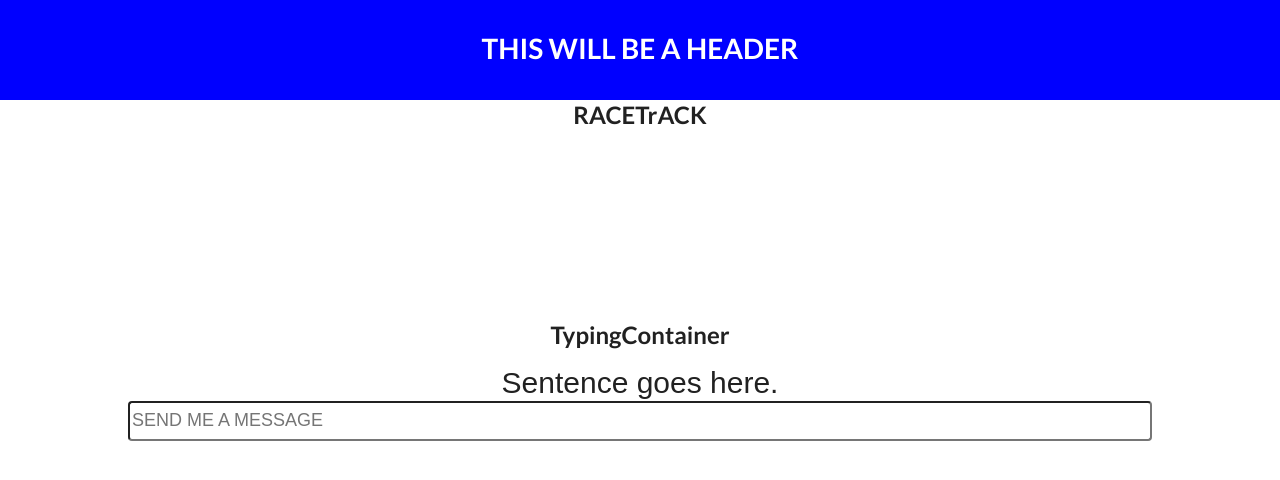
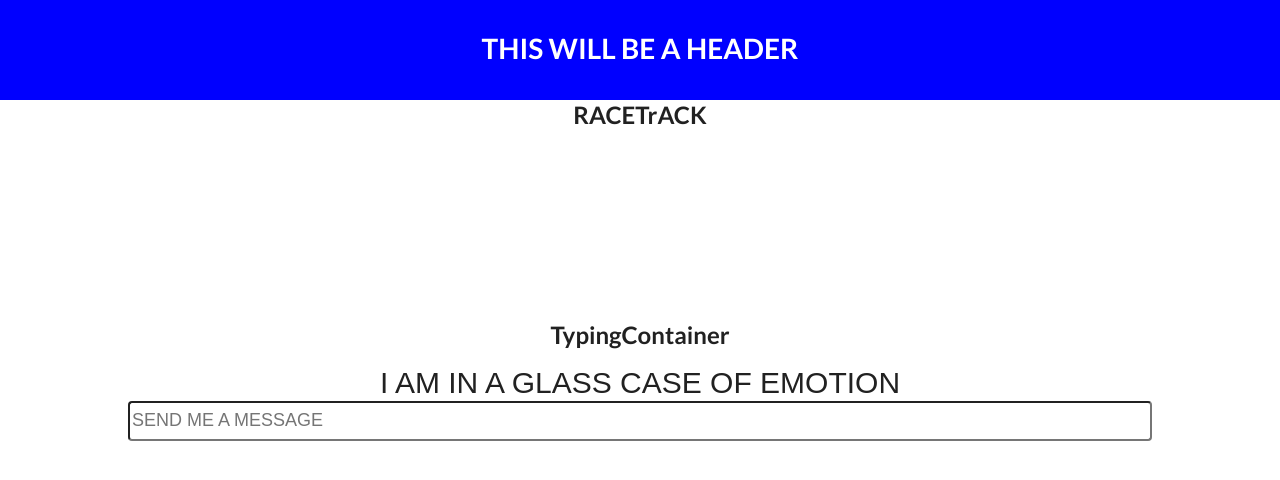
Before and after one commit to alfa315/mavis-bacon-frontend, a React (Create React App) app: page / in a window 1280 px wide. Shown: the top 480 px of the page. Built offline with nearby package versions, Linux system fonts and the light colour scheme; the HTML template or start-up script is replaced by a standard one.

Commit message:
added sentence

```diff
--- a/src/components/Game/Sentence.js
+++ b/src/components/Game/Sentence.js
@@ -2,13 +2,15 @@ import React, {Component} from 'react'
 
 export default class Sentence extends Component {
 	state = {
+		randSentence: "I AM IN A GLASS CASE OF EMOTION"
+	}
 
-	}
+
 
 	render(){
 		return(
 			<div className="sentence">
-				<span className="h1-style">Sentence goes here.</span>
+				<span className="h1-style">{this.state.randSentence}</span>
 			</div>
 		)
 	}
```
